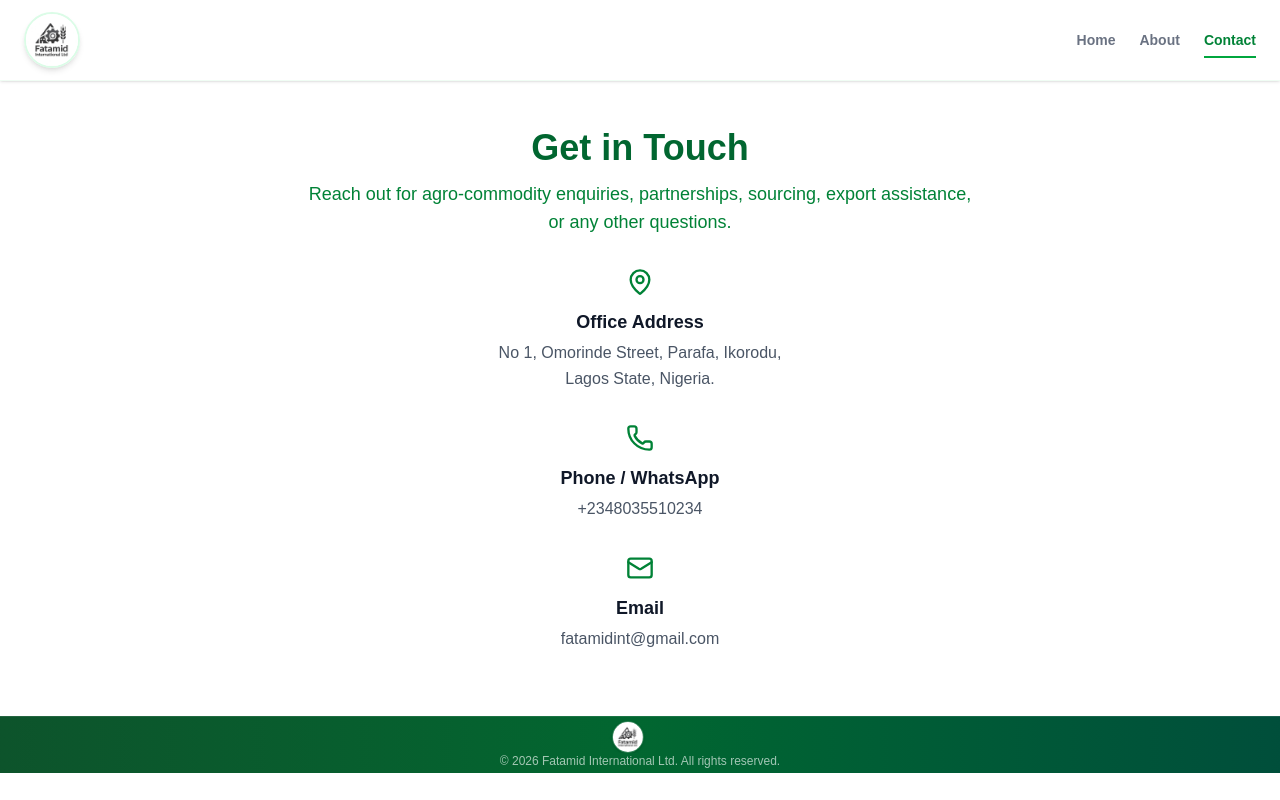
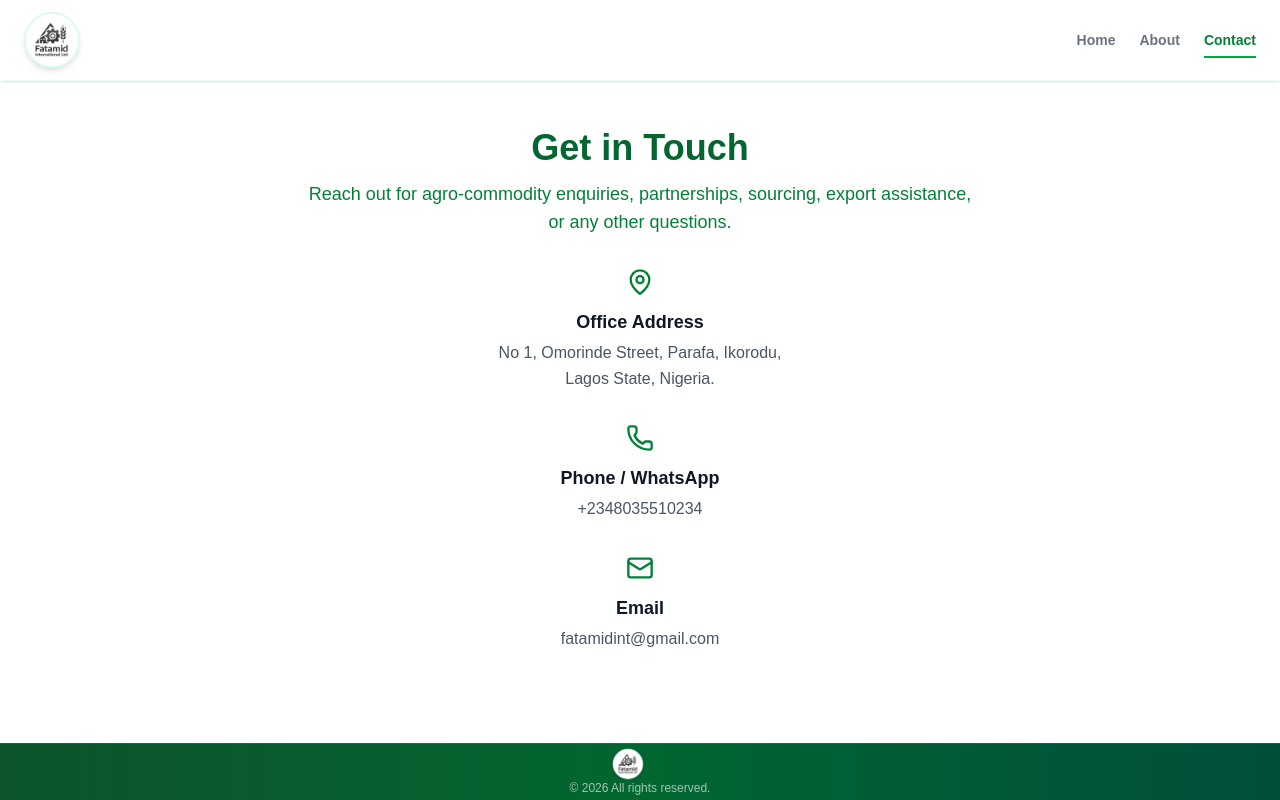
Before and after one commit to jettybay/fatamid-international, a Next.js app: page /Contact in a window 1280 px wide. Built offline with nearby package versions, Linux system fonts and the light colour scheme.

Commit message:
Footer finished

```diff
--- a/app/AboutAgro/page.tsx
+++ b/app/AboutAgro/page.tsx
@@ -15,10 +15,11 @@ export default function AboutAgroPage() {
       initial={{ opacity: 0 }}
       animate={{ opacity: 1 }}
       transition={{ duration: 0.6 }}
-      className="min-h-screen bg-gradient-to-br from-[#fafaf5] to-emerald-50"
+      className="min-h-screen flex flex-col bg-gradient-to-br from-[#fafaf5] to-emerald-50"
     >
       <Navbar />
 
+      <main className="flex-grow">
       {/* Hero Section - Agro Theme */}
       <section className="pt-24 pb-12 bg-gradient-to-br from-[#1a472a] via-green-700 to-emerald-800 text-[#FFFDD0]">
         <div className="max-w-4xl mx-auto px-6 text-center">
@@ -262,6 +263,7 @@ export default function AboutAgroPage() {
           </div>
         </div>
       )}
+      </main>
       <Footer />
     </motion.div>
   );
--- a/app/Contact/page.tsx
+++ b/app/Contact/page.tsx
@@ -23,10 +23,10 @@ export default function ContactPage() {
   }, []);
 
   return (
-    <>
+    <div className="min-h-screen flex flex-col bg-white">
       <Navbar />
 
-      <main className="bg-white text-gray-900 overflow-hidden">
+      <main className="flex-grow text-gray-900 overflow-hidden">
         {/* CONTENT */}
         <section className="pt-32 pb-16">
           <div className="max-w-6xl mx-auto px-6">
@@ -122,7 +122,7 @@ export default function ContactPage() {
 
       </main>
       <Footer />
-    </>
+    </div>
   );
 }
 
--- a/app/page.tsx
+++ b/app/page.tsx
@@ -56,13 +56,15 @@ const [showButton, setShowButton] = useState(false);
       initial={{ opacity: 0 }}
       animate={{ opacity: 1 }}
       transition={{ duration: 0.6 }}
+      className="min-h-screen flex flex-col bg-white"
     >
       <Navbar />
 
+      <main className="flex-grow">
       {/* Hero Section */}
       <section
         className="relative text-white overflow-hidden"
-style={{
+        style={{
           minHeight: '780px'
         }}
       >
@@ -250,6 +252,7 @@ style={{
           </div>
         </motion.section>
       </section>
+      </main>
       <Footer />
     </motion.div>
   );
--- a/components/Footer.tsx
+++ b/components/Footer.tsx
@@ -6,7 +6,7 @@ import { motion } from 'framer-motion';
 
 export default function Footer() {
   return (
-    <footer className="bg-gradient-to-r from-green-900 via-green-800 to-emerald-900 text-white/90 py-1 border-t border-white/10">
+    <footer className="w-full bg-gradient-to-r from-green-900 via-green-800 to-emerald-900 text-white/90 py-1 border-t border-white/10">
       <div className="container mx-auto px-6 flex flex-col items-center text-center gap-0">
         {/* Logo */}
         <Link href="/" className="group block overflow-hidden w-32 relative h-8">
@@ -31,7 +31,7 @@ export default function Footer() {
           </motion.div>
         </Link>
         <p className="text-[10px] md:text-xs opacity-70">
-          © 2026 Fatamid International Ltd. All rights reserved.
+          © 2026 All rights reserved.
         </p>
       </div>
     </footer>
```
